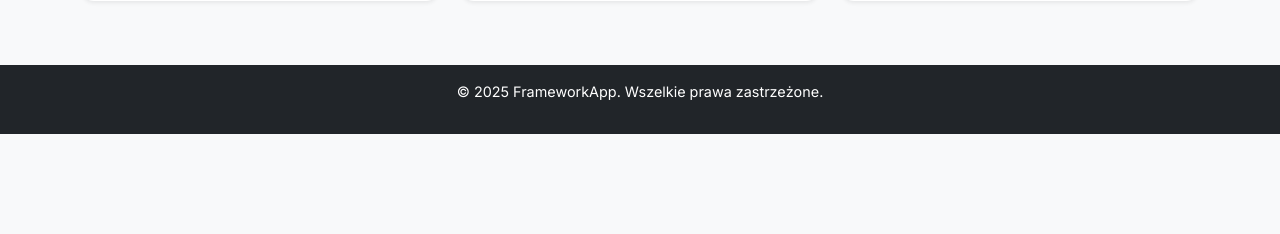
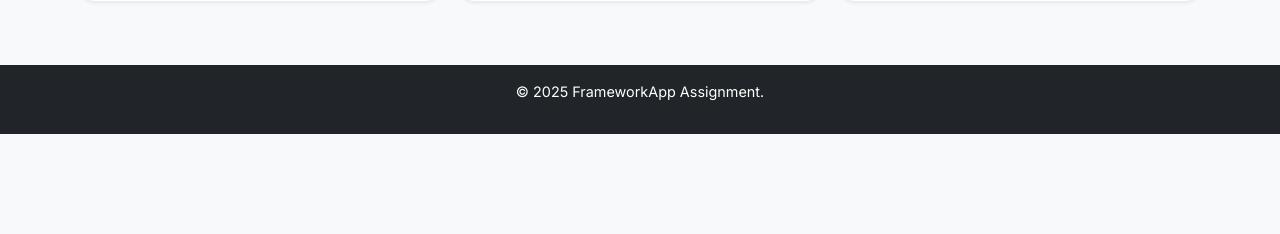
Before and after one commit to sebastian-elbacho/frameworksAssignment, a Django app: page / in a window 1280 px wide. Shown: the part 566-800 px from the top of the page. Run offline with Django 5.2, Linux system fonts and the light colour scheme.

Commit message:
style.css fixed

```diff
--- a/teams/templates/teams/layout.html
+++ b/teams/templates/teams/layout.html
@@ -64,8 +64,8 @@
   </div>
 
   <footer class="text-center mt-5 py-3 bg-dark">
-  <p>&copy; 2025 FrameworkApp. Wszelkie prawa zastrzeżone.</p>
-</footer>
+  <p>&copy; 2025 FrameworkApp Assignment.</p>
+  </footer>
 
 
 
```
Also changed, not shown: static/teams/style.css (+22 -32 lines).
